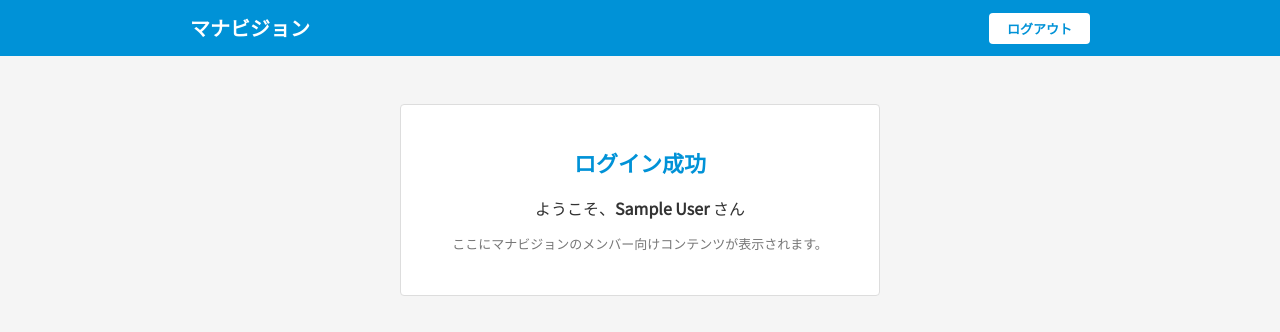
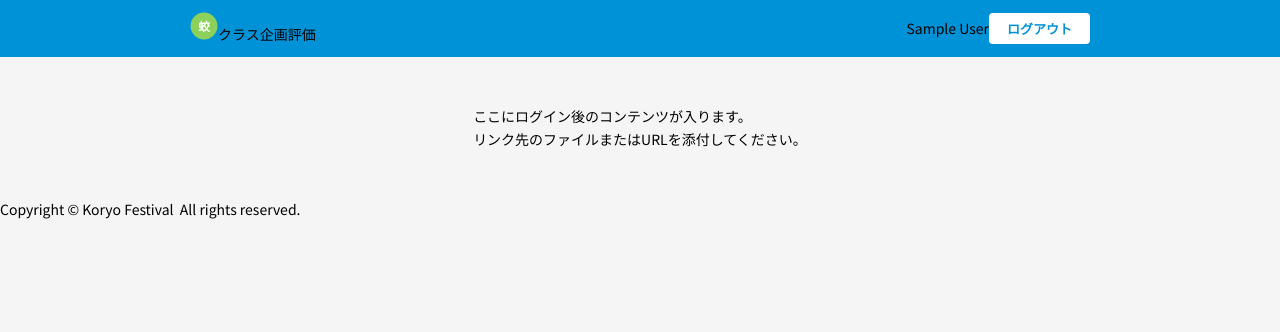
Before and after one commit to koryojohogijutsu/koryo-fes.results, a Next.js app: page /member in a window 1280 px wide. Shown: the top 332 px of the page. Built offline with nearby package versions, Linux system fonts and the light colour scheme; no server answers; sample sign-in values are in the browser's storage.

Commit message:
Update MemberPage.tsx

```diff
--- a/components/MemberPage.tsx
+++ b/components/MemberPage.tsx
@@ -7,9 +7,17 @@
 export function MemberPage({ session }: { session: Session }) {
   return (
     <div className={styles.page}>
+      {/* ヘッダー */}
       <header className={styles.header}>
         <div className={styles.headerInner}>
-          <span className={styles.logo}>マナビジョン</span>
+          <div className={styles.headerLeft}>
+            <KoryoIcon />
+            <span className={styles.headerTitle}>クラス<span className={styles.green}>企画</span>評価</span>
+          </div>
+          <div className={styles.headerRight}>
+            <span className={styles.userName}>
+              {session.user?.name ?? session.user?.email}
+            </span>
             <button
               className={styles.logoutBtn}
               onClick={() => signOut({ callbackUrl: "/login" })}
@@ -17,18 +25,52 @@
               ログアウト
             </button>
           </div>
+        </div>
       </header>
+
+      {/* メインコンテンツ（ここにリンク先のページを実装予定） */}
       <main className={styles.main}>
-        <div className={styles.card}>
-          <h1 className={styles.title}>ログイン成功</h1>
-          <p className={styles.welcome}>
-            ようこそ、<strong>{session.user?.name ?? session.user?.email}</strong> さん
+        <div className={styles.placeholder}>
+          <p className={styles.placeholderText}>
+            ここにログイン後のコンテンツが入ります。
           </p>
-          <p className={styles.note}>
-            ここにマナビジョンのメンバー向けコンテンツが表示されます。
+          <p className={styles.placeholderSub}>
+            リンク先のファイルまたはURLを添付してください。
           </p>
         </div>
       </main>
+
+      {/* フッター */}
+      <footer className={styles.footer}>
+        <p className={styles.copyright}>
+          Copyright © Koryo Festival&nbsp; All rights reserved.
+        </p>
+      </footer>
     </div>
   );
 }
+
+function KoryoIcon() {
+  return (
+    <svg
+      width="28"
+      height="28"
+      viewBox="0 0 100 100"
+      xmlns="http://www.w3.org/2000/svg"
+      style={{ flexShrink: 0 }}
+    >
+      <circle cx="50" cy="50" r="48" fill="#8cd15c" />
+      <text
+        x="50"
+        y="67"
+        textAnchor="middle"
+        fontFamily="'Noto Serif JP', serif"
+        fontWeight="900"
+        fontSize="42"
+        fill="#ffffff"
+      >
+        蛟
+      </text>
+    </svg>
+  );
+}
```
Lines whose indentation alone changed are shown as unchanged.
